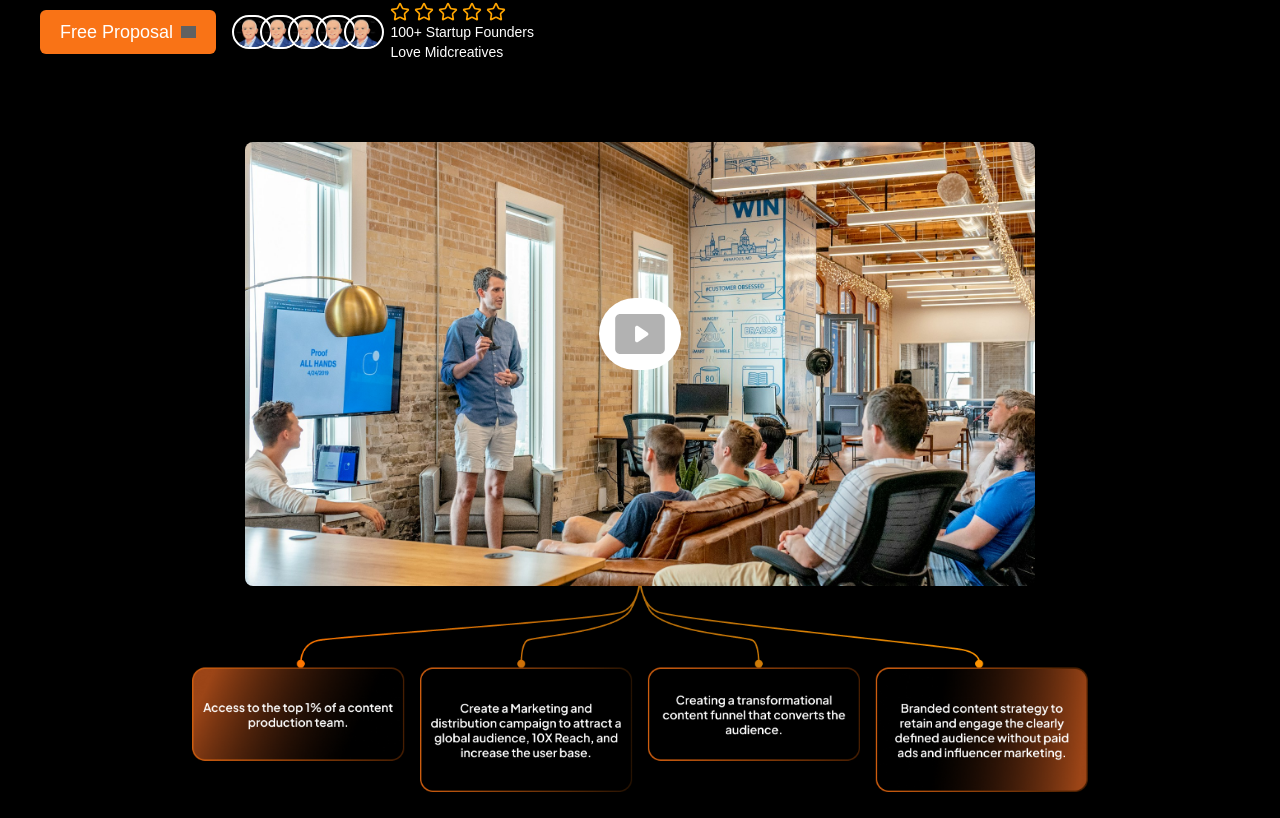
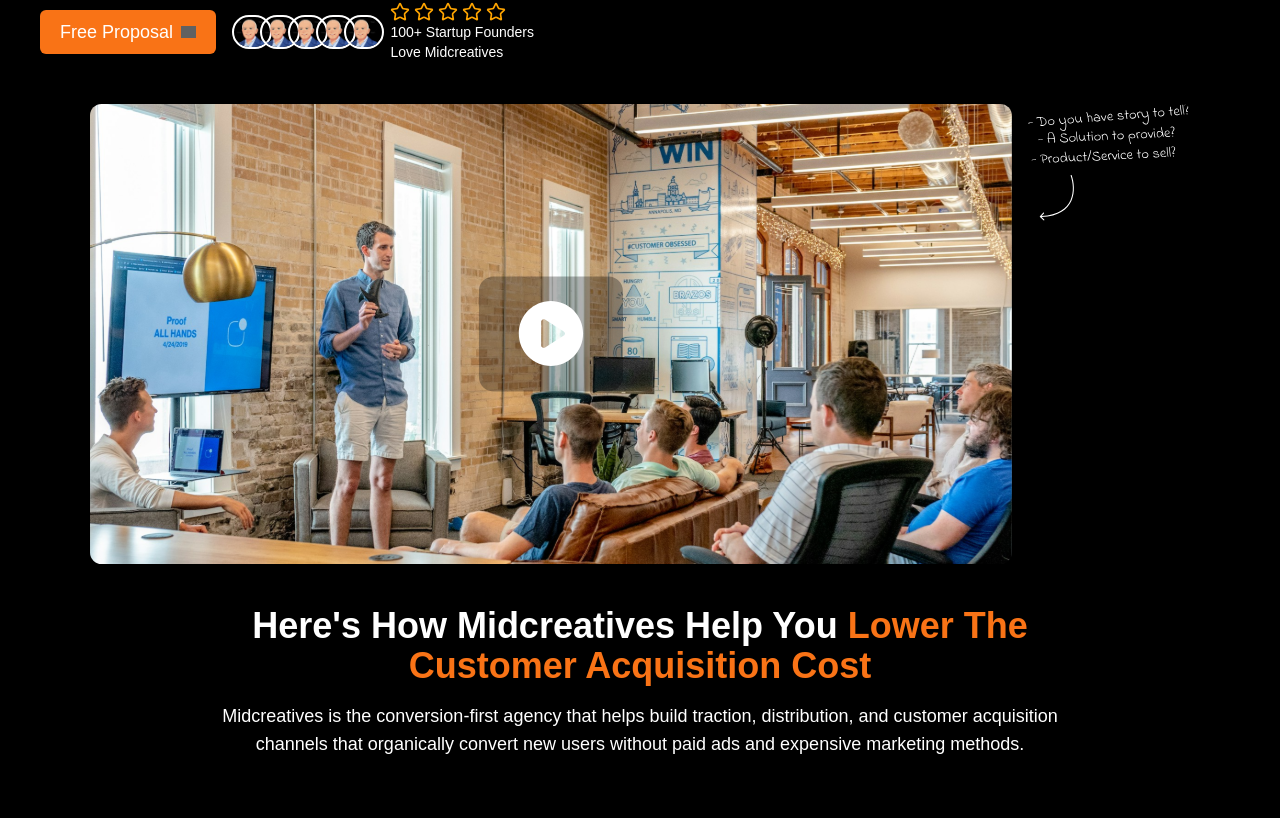
Before and after one commit to Najamulhassan3383/xnerds-take-home-test, a Next.js app: page / in a window 1280 px wide. Shown: the part 522-1340 px from the top of the page. Built offline with nearby package versions, Linux system fonts and the light colour scheme; grey boxes are pictures that could not be loaded.

Commit message:
added layout changes

```diff
--- a/components/sections/hero.tsx
+++ b/components/sections/hero.tsx
@@ -5,27 +5,13 @@ import { Star } from "lucide-react";
 const HeroSection = () => {
   return (
     <section className="relative bg-black text-white p-10">
-      {/* Navbar */}
       <nav className="flex justify-between items-center mb-12 px-4">
-        {/* Logo Section */}
         <div className="flex-shrink-0 block md:hidden">
-          <Image
-            src="/logo.svg"
-            width={100} // Smaller size for small screens
-            height={100}
-            alt="logo"
-          />
+          <Image src="/logo.svg" width={100} height={100} alt="logo" />
         </div>
         <div className="flex-shrink-0 hidden md:block">
-          <Image
-            src="/logo.svg"
-            width={200} // Smaller size for small screens
-            height={200}
-            alt="logo"
-          />
+          <Image src="/logo.svg" width={200} height={200} alt="logo" />
         </div>
-
-        {/* Navigation Links (Hidden on small screens) */}
         <ul className="hidden md:flex space-x-8">
           <li className="hover:text-orange-500 cursor-pointer text-lg">
             About
@@ -37,15 +23,11 @@ const HeroSection = () => {
             Offers
           </li>
         </ul>
-
-        {/* Free Proposal Button */}
         <button className="bg-white text-black px-3 py-2 rounded-md hover:bg-gray-200 text-base flex items-center space-x-2 flex-shrink-0">
           <span>Free Proposal</span>
           <Image src="/move-up-right.svg" width={20} height={20} alt="arrow" />
         </button>
       </nav>
-
-      {/* Hero Content */}
       <div className="flex flex-col md:flex-row justify-between items-center">
         <div className="max-w-lg">
           <h1 className="text-5xl font-bold mb-6 leading-tight">
@@ -61,8 +43,6 @@ const HeroSection = () => {
             ads in a complete end-to-end service that's generated more client
             millions than most agencies have client accounts.
           </p>
-
-          {/* Button, Profile Images, Ratings, and Text */}
           <div className="flex flex-col md:flex-row items-start md:items-center space-y-2 md:space-y-0 space-x-4">
             <button className="bg-orange-500 text-white px-5 py-2 rounded-md hover:bg-orange-600 text-lg flex items-center space-x-2 flex-shrink-0">
               <span>Free Proposal</span>
@@ -77,7 +57,6 @@ const HeroSection = () => {
 
             <div className="flex items-center space-x-2 gap-14">
               <div className="flex -space-x-3">
-                {/* Profile Images */}
                 {[1, 2, 3, 4, 5].map((i) => (
                   <Image
                     key={i}
@@ -91,7 +70,6 @@ const HeroSection = () => {
               </div>
 
               <div className="flex flex-col ml-0 md:ml-5">
-                {/* Ratings */}
                 <div className="flex items-center space-x-1">
                   {[1, 2, 3, 4, 5].map((i) => (
                     <Star key={i} size={20} color="orange" />
@@ -104,8 +82,6 @@ const HeroSection = () => {
             </div>
           </div>
         </div>
-
-        {/* Visual Section */}
         <div className="hidden md:block">
           <Image src="/hero.svg" width={600} height={600} alt="hero" />
         </div>
--- a/components/sections/section2.tsx
+++ b/components/sections/section2.tsx
@@ -4,41 +4,14 @@ import Image from "next/image";
 const SecondSection = () => {
   return (
     <section className="relative bg-black text-white p-10">
-      {/* Video Section */}
       <div className="flex justify-center">
-        <div
-          className="relative w-full max-w-4xl h-96 mx-auto
-        "
-        >
+        <div className="relative flex items-center justify-center w-full  h-96 mx-auto">
           <Image
-            src="/presentation.jpg"
+            src="/presentation.svg"
             alt="Video thumbnail"
-            width={790}
-            height={400}
+            width={1100}
+            height={600}
             className="rounded-lg mx-auto"
-          />
-          <div className="absolute inset-0 flex justify-center items-center">
-            <button className="bg-white rounded-full p-4">
-              <Image
-                src="/play-button.svg"
-                width={50}
-                height={50}
-                alt="Play button"
-              />
-            </button>
-          </div>
-        </div>
-      </div>
-
-      {/* Flowchart Lines */}
-      <div className="hidden md:flex justify-center items-center mt-12">
-        <div className="w-full max-w-4xl flex justify-center">
-          <Image
-            src="/cards-and-arrows.png"
-            width={1000}
-            height={500}
-            alt="line"
-            className="mx-auto"
           />
         </div>
       </div>
```
Also changed, not shown: public/presentation.svg (added).
